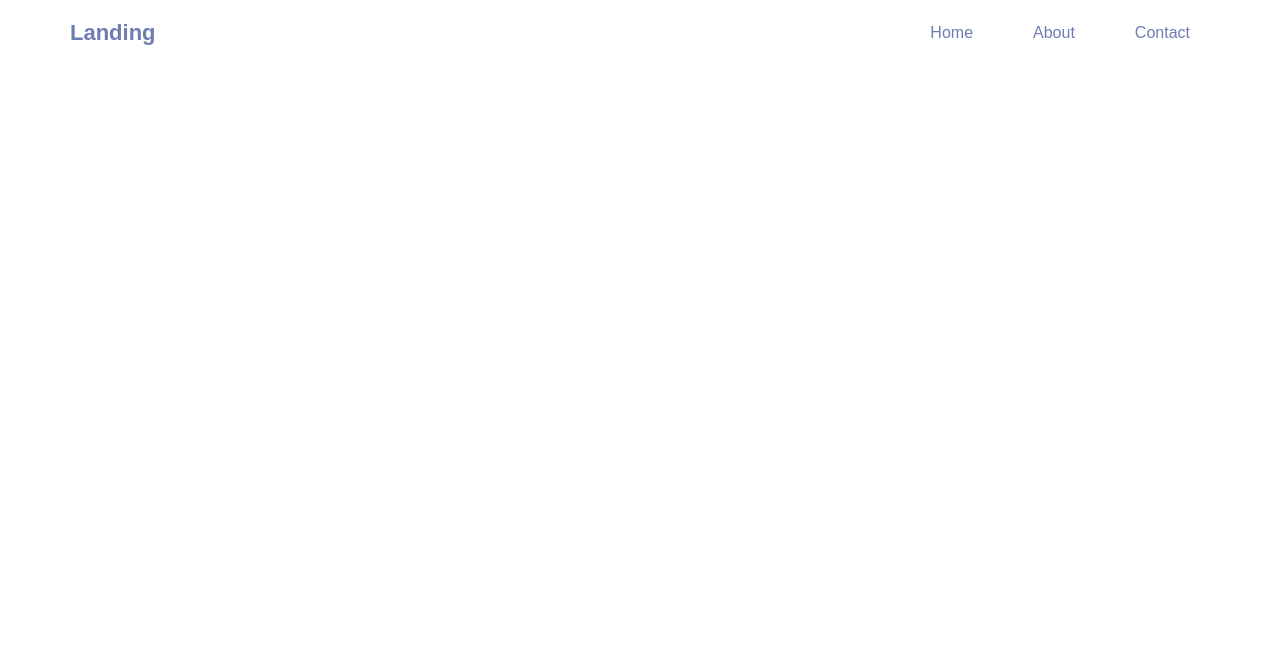
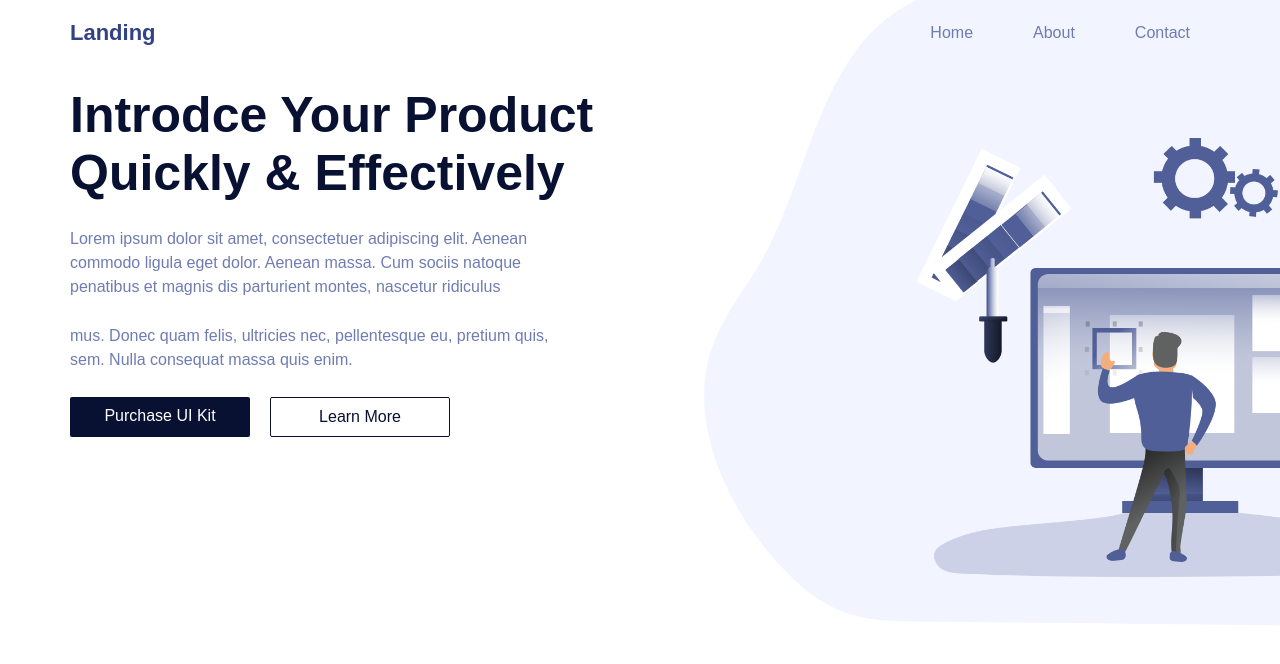
Before and after one commit to wedadosama/Landing, a plain HTML site: page index.html in a window 1280 px wide. Drawn offline with Linux system fonts and the light colour scheme.

Commit message:
Add:Hero Section

```diff
--- a/assets/styles/main.css
+++ b/assets/styles/main.css
@@ -15,19 +15,13 @@
 body {
   font-family: Arial, "Helvetica Neue", Helvetica, sans-serif;
 }
-a {
-  text-decoration: none;
-}
-ul {
-  list-style: none;
-}
 section {
   padding: 20px 0;
 }
 .d-flex {
   display: flex;
   align-items: center;
-  justify-content: center;
+  justify-content: space-between;
   flex-wrap: wrap;
 }
 .flex {
@@ -40,9 +34,9 @@ section {
   color: var(--title-color);
 }
 .section-description {
-  margin: 20px 0;
+  margin: 25px 0;
+  line-height: 1.5;
   color: var(--text-color);
-  line-height: 1.5;
 }
 .text-center {
   text-align: center;
@@ -52,13 +46,12 @@ section {
 }
 .section-btn {
   display: block;
-  min-width: 150px;
-  max-width: fit-content;
-  padding: 10px;
+  width: 180px;
+  padding: 10px 15px;
   text-align: center;
+  border-radius: 2px;
   color: var(--white);
-  background-color: var(--main-color);
-  border-radius: 2px;
+  background-color: var(--title-color);
 }
 .bg-white {
   background-color: var(--white);
@@ -91,7 +84,6 @@ img {
     width: 1170px;
   }
 }
-
 header {
   position: sticky;
   top: 0;
@@ -105,11 +97,12 @@ header .logo a {
   gap: 10px;
   font-weight: bold;
   font-size: 22px;
+  color: #314285;
 }
 header nav ul li a {
   color: var(--text-color);
 }
-header nav ul li a:hover{
+header nav ul li a:hover {
   color: var(--alt-bg);
 }
 
@@ -136,6 +129,7 @@ header nav ul li:last-child a {
     display: none;
     min-width: 250px;
     border: 1px solid rgb(0 0 0 / 0.1);
+    background-color: var(--alt-text-color);
   }
   header nav ul li:not(:last-child) {
     border-bottom: 1px solid rgb(0 0 0 / 0.1);
@@ -158,6 +152,33 @@ header nav ul li:last-child a {
 header .container {
   color: var(--text-color);
 }
-nav ul li a{
+nav ul li a {
   padding: 20px;
 }
+.hero h1 {
+  font-size: 50px;
+  color: var(--title-color);
+}
+.hero .col .section-btn:last-child {
+  border: 1px solid var(--title-color);
+  color: var(--title-color);
+  background-color: transparent;
+}
+.hero .col .links {
+  display: flex;
+  flex-wrap: wrap;
+  gap: 20px;
+}
+@media (max-width: 991px) {
+  .hero .col .image {
+    display: none;
+  }
+}
+@media (min-width: 992px) {
+  .hero .col .image {
+    position: absolute;
+    top: 0;
+    right: 0;
+    width: 45%;
+  }
+}
--- a/index.html
+++ b/index.html
@@ -23,5 +23,35 @@
         </nav>
       </div>
     </header>
+    <main>
+      <section class="hero" id="home">
+        <div class="container d-flex">
+          <div class="col">
+            <h1>
+              Introdce Your Product <br />
+              Quickly & Effectively
+            </h1>
+            <p class="section-description">
+              Lorem ipsum dolor sit amet, consectetuer adipiscing elit. Aenean<br />
+              commodo ligula eget dolor. Aenean massa. Cum sociis natoque<br />
+              penatibus et magnis dis parturient montes, nascetur ridiculus
+            </p>
+            <p class="section-description">
+              mus. Donec quam felis, ultricies nec, pellentesque eu, pretium quis,<br />
+              sem. Nulla consequat massa quis enim.
+            </p>
+            <div class="links">
+              <a class="section-btn" href="#">Purchase UI Kit</a>
+              <a class="section-btn" href="#">Learn More</a>
+            </div>
+          </div>
+          <div class="col">
+            <div class="image">
+              <img src="assets/images/hero.webp" alt="hero" />
+            </div>
+          </div>
+        </div>
+      </section>
+    </main>
   </body>
 </html>
```
